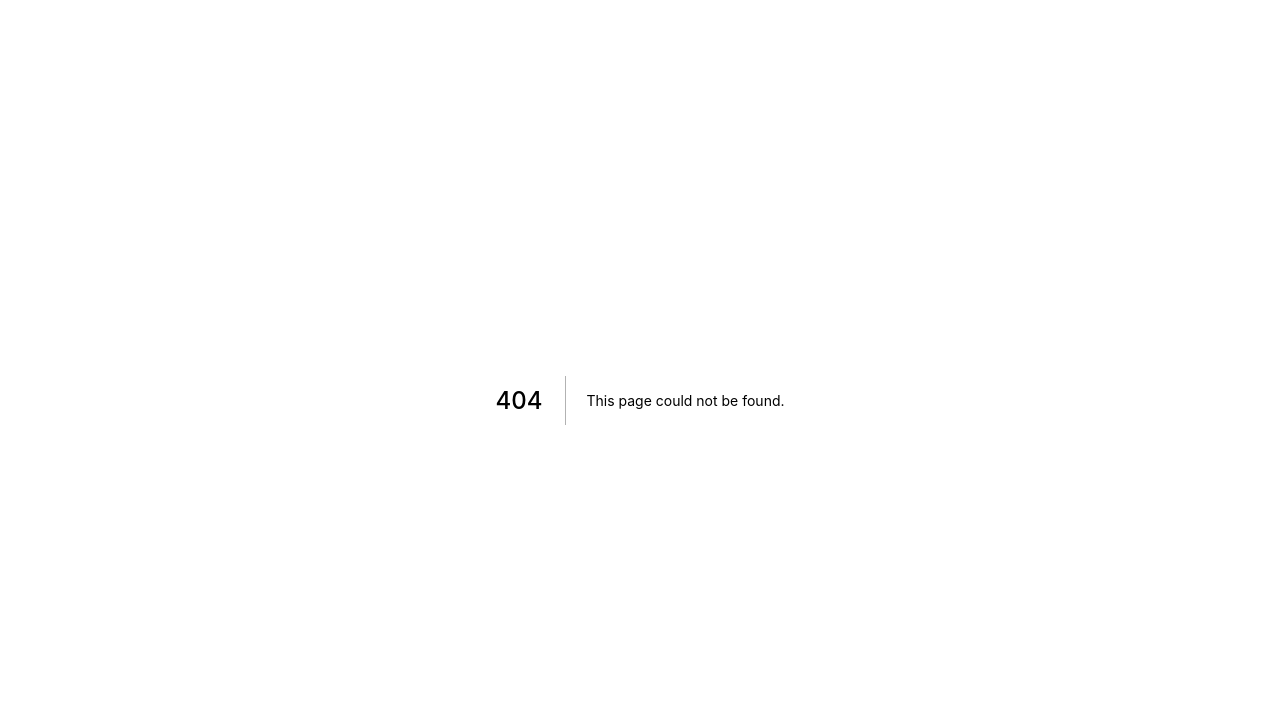
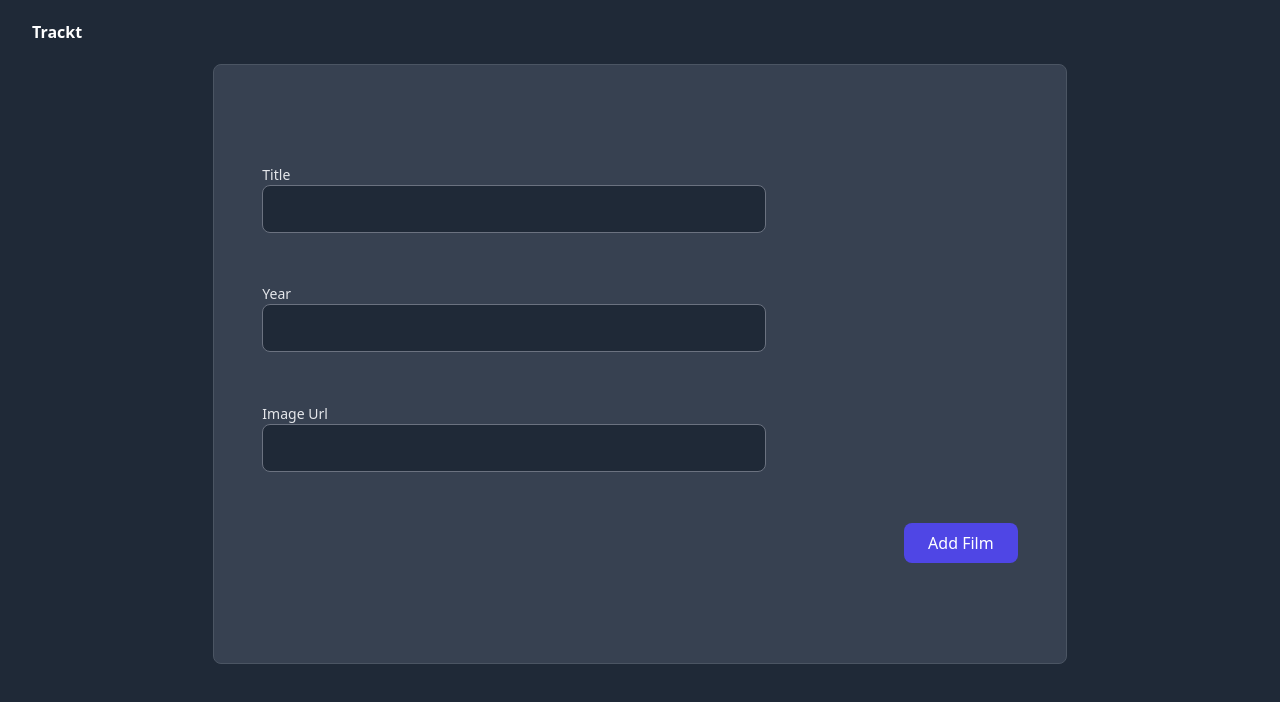
Before and after one commit to trazip/movie-db, a Next.js app in the folder client/: page /movie/new in a window 1280 px wide. Before the commit this address had no page. Shown: the top 702 px of the page. Built offline with nearby package versions, Linux system fonts and the light colour scheme.

Commit message:
Added somekind of a form

```diff
--- a/client/pages/_app.js
+++ b/client/pages/_app.js
@@ -1,7 +1,13 @@
-import '../styles/globals.css'
+import '../styles/globals.css';
+import Navbar from './components/Navbar';
 
 function MyApp({ Component, pageProps }) {
-  return <Component {...pageProps} />
+  return (
+    <div className="h-screen my-auto bg-gray-800">
+      <Navbar />
+      <Component {...pageProps} className="my-auto" />
+    </div>
+  );
 }
 
-export default MyApp
+export default MyApp;
--- a/client/pages/components/Navbar.js
+++ b/client/pages/components/Navbar.js
@@ -1,17 +1,29 @@
 import React from 'react';
+import Link from 'next/link';
+import { useRouter } from 'next/router';
 
 export default function Navbar() {
+  const router = useRouter();
+  const href = '/movie/new';
+
   return (
     <>
       <nav className="bg-gray-800">
         <div className="flex items-center justify-between h-16 mx-8 -inset-x-0">
           <div>
-            <h1 className="font-extrabold text-white">Trackt</h1>
+            <Link href="/">
+              <a className="font-extrabold text-white">Trackt</a>
+            </Link>
           </div>
-          <div className="flex space-x-6">
-            <a className="flex items-center h-10 px-6 py-4 font-medium text-white bg-indigo-600 rounded-full">
-              Add a new film
-            </a>
+
+          <div
+            className={`${
+              router.pathname === href && 'hidden'
+            } flex items-center h-10 px-6 py-4 font-medium text-white bg-indigo-600 rounded-full`}
+          >
+            <Link href={href}>
+              <a>Add a new film</a>
+            </Link>
           </div>
         </div>
       </nav>
--- a/client/pages/index.js
+++ b/client/pages/index.js
@@ -16,22 +16,21 @@ const searchClient = algoliasearch(
 
 export default function Home() {
   return (
-    <div className="h-screen bg-gray-800">
+    <div>
       <Head>
         <title>Trakt TV</title>
         <meta name="description" content="Generated by create next app" />
         <link rel="icon" href="/favicon.ico" />
       </Head>
-      <header>
-        <Navbar />
-      </header>
-      <main className="mx-auto">
-        <InstantSearch indexName="Movie" searchClient={searchClient}>
+      <InstantSearch indexName="Movie" searchClient={searchClient}>
+        <header>
           <SearchBox />
+        </header>
+        <main className="mx-auto">
           <Hits hitComponent={Movie} />
           <Configure hitsPerPage={16} />
-        </InstantSearch>
-      </main>
+        </main>
+      </InstantSearch>
     </div>
   );
 }
--- /dev/null
+++ b/client/pages/movie/new.js
@@ -0,0 +1,73 @@
+import React from 'react';
+
+export default function Form() {
+  const addFilm = async (event) => {
+    event.preventDefault();
+
+    const res = await fetch('http://localhost/', {
+      body: JSON.stringify({
+        name: event.target.name.value,
+      }),
+      headers: {
+        'Content-Type': 'application/json',
+      },
+      method: 'POST',
+    });
+
+    const result = await res.json();
+    // result.user => 'Ada Lovelace'
+  };
+
+  return (
+    <form
+      onSubmit={addFilm}
+      className="flex flex-col items-center w-8/12 p-12 mx-auto bg-gray-700 border border-gray-600 rounded-lg justify-evenly h-3/4"
+    >
+      <div className="flex flex-col w-full">
+        <label htmlFor="title" className="text-sm text-gray-200">
+          Title
+        </label>
+        <input
+          id="name"
+          name="name"
+          type="text"
+          className="w-8/12 h-12 text-white bg-gray-800 rounded-lg focus:outline-none focus:ring-indigo-500 focus:border-indigo-500 pl-7 sm:text-sm"
+          autoComplete="off"
+          required
+        />
+      </div>
+      <div className="flex flex-col w-full">
+        <label htmlFor="title" className="text-sm text-gray-200">
+          Year
+        </label>
+        <input
+          id="name"
+          name="name"
+          type="text"
+          className="w-8/12 h-12 text-white bg-gray-800 rounded-lg focus:outline-none focus:ring-indigo-500 focus:border-indigo-500 pl-7 sm:text-sm"
+          autoComplete="off"
+          required
+        />
+      </div>
+      <div className="flex flex-col w-full">
+        <label htmlFor="title" className="text-sm text-gray-200">
+          Image Url
+        </label>
+        <input
+          id="name"
+          name="name"
+          type="text"
+          className="w-8/12 h-12 text-white bg-gray-800 rounded-lg focus:outline-none focus:ring-indigo-500 focus:border-indigo-500 pl-7 sm:text-sm"
+          autoComplete="off"
+          required
+        />
+      </div>
+      <button
+        type="submit"
+        className="flex items-center self-end h-10 px-6 py-4 font-medium text-white bg-indigo-600 rounded-lg"
+      >
+        Add Film
+      </button>
+    </form>
+  );
+}
--- a/client/styles/globals.css
+++ b/client/styles/globals.css
@@ -19,7 +19,7 @@
 }
 
 .ais-SearchBox-submit {
-  @apply flex items-center justify-center transform -translate-x-12
+  @apply flex items-center justify-center transform -translate-x-12 focus:outline-none
 }
 
 .ais-SearchBox-submitIcon {
```
